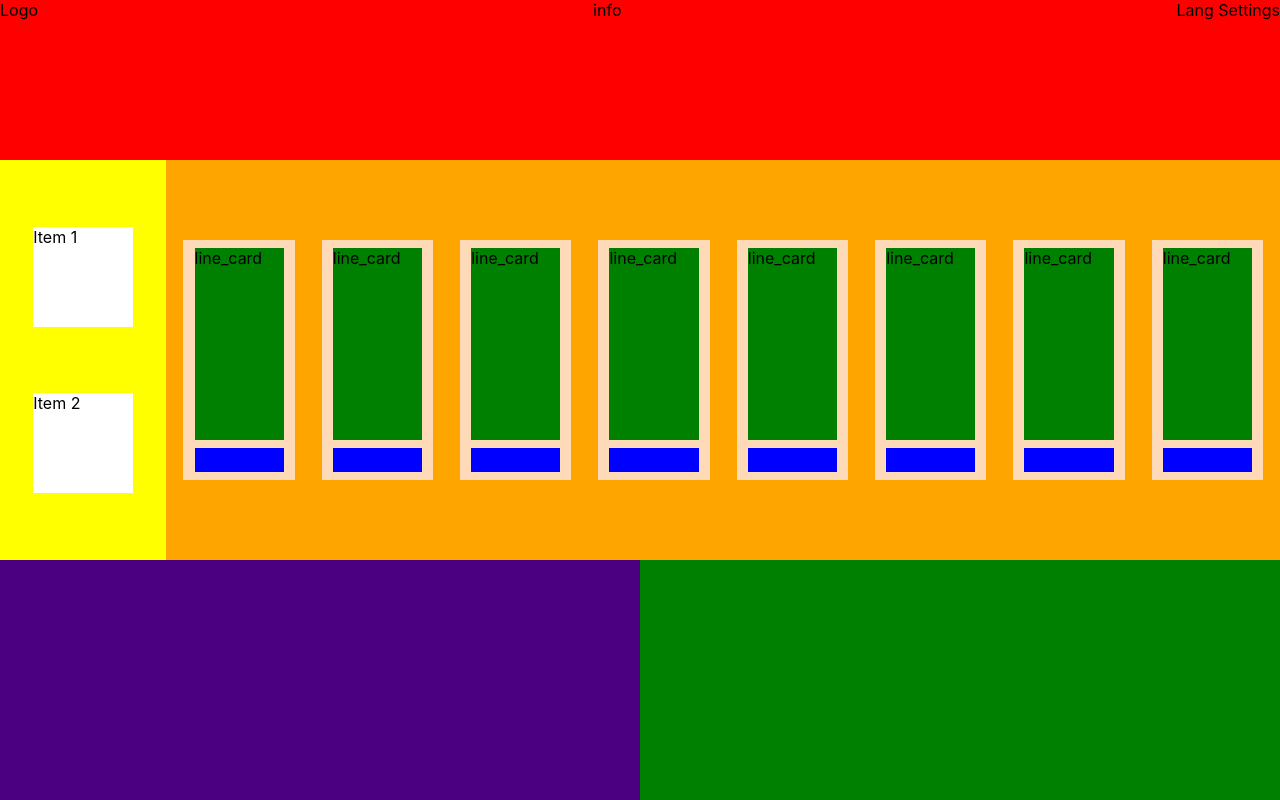
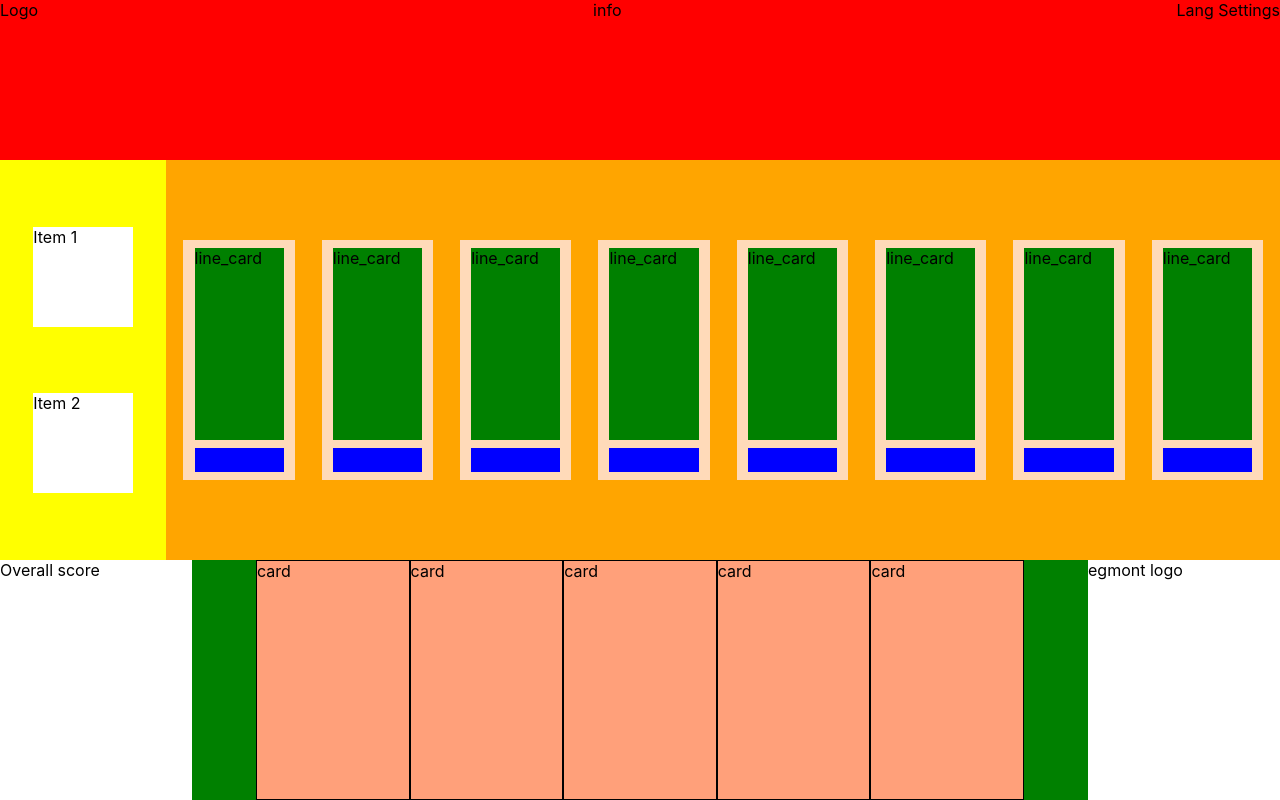
Before and after one commit to michalakweb/that-my-spot, a React (Create React App) app: page / in a window 1280 px wide. Built offline with nearby package versions, Linux system fonts and the light colour scheme.

Commit message:
added some html elements

```diff
--- a/src/App.css
+++ b/src/App.css
@@ -1,8 +1,12 @@
+/* Overall */
+
 #flex-container {
   display: flex;
   flex-direction: column;
   height: 100vh;
 }
+
+/* Header */
 
 #header {
   background-color: red;
@@ -12,17 +16,14 @@
   justify-content: space-between;
 }
 
+/* Body */
+
 #body {
   background-color: blue;
   display: flex;
   flex-grow: 1;
   flex-direction: row;
   align-items: flex-start;
-}
-
-#footer {
-  background-color: green;
-  height: 30%;
 }
 
 #item_container {
@@ -76,11 +77,38 @@
   background-color: green;
 }
 
+/* Footer section */
+
+#footer {
+  display: flex;
+  background-color: green;
+  height: 30%;
+  justify-content: space-between;
+}
+
+.overall_score {
+  display: flex;
+  background-color: white;
+  width: 15%;
+}
+
 .card_container {
   display: flex;
-  width: 50%;
+  width: 60%;
   height: 100%;
   background-color: indigo;
+  justify-content: center;
 }
 
-/* zrobic card container i 4 karty */
+.card {
+  display: flex;
+  border: 1px solid black;
+  background-color: lightsalmon;
+  width: 20%;
+}
+
+.egmont_logo {
+  display: flex;
+  background-color: white;
+  width: 15%;
+}
--- a/src/App.js
+++ b/src/App.js
@@ -53,7 +53,17 @@ function App() {
       </div>
 
       <div id="footer">
-        <div className="card_container"></div>
+        <div className="overall_score">Overall score</div>
+
+        <div className="card_container">
+          <div className="card">card</div>
+          <div className="card">card</div>
+          <div className="card">card</div>
+          <div className="card">card</div>
+          <div className="card">card</div>
+        </div>
+
+        <div className="egmont_logo">egmont logo</div>
       </div>
     </div>
   );
```
